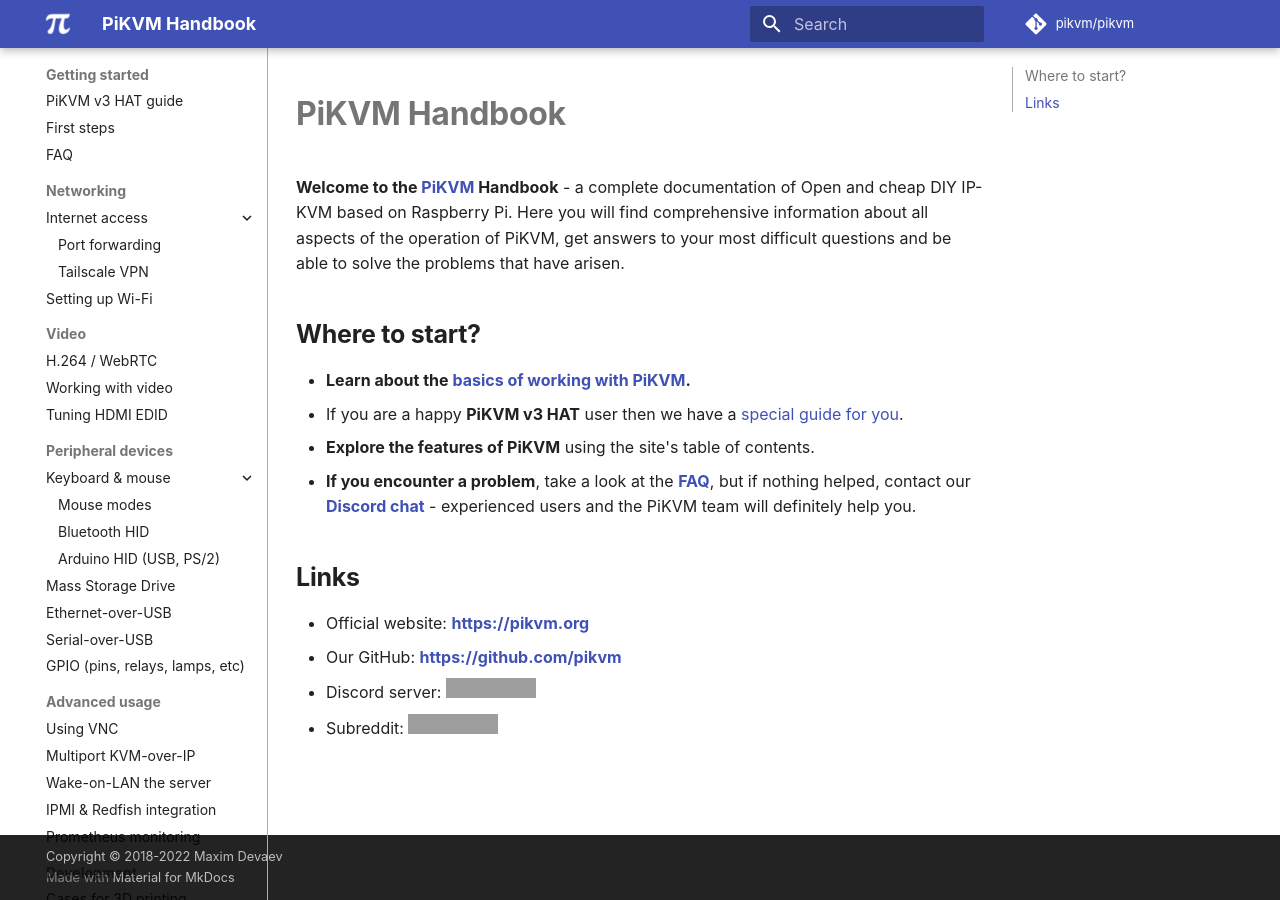
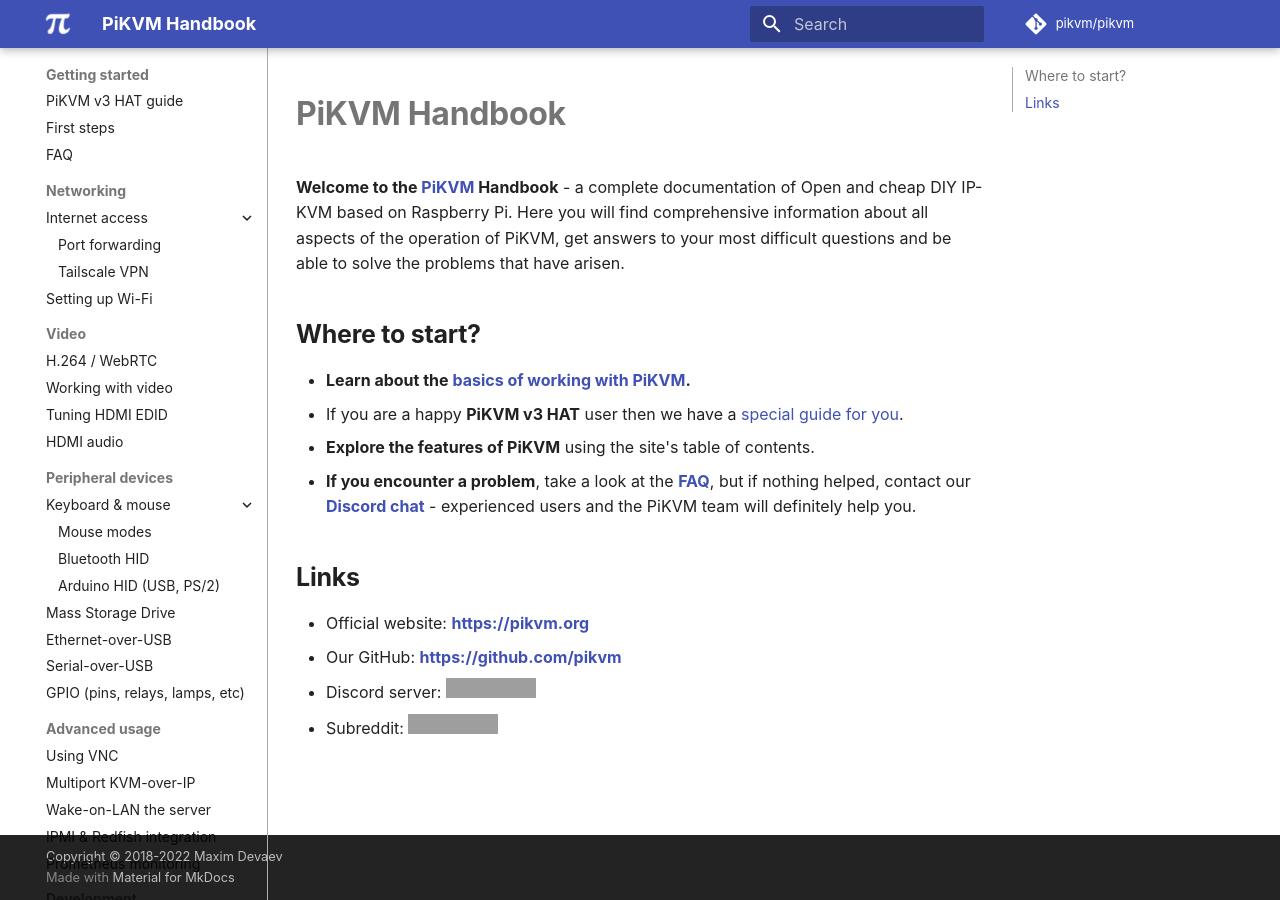
Before and after one commit to pikvm/pikvm, an MkDocs documentation site: the page built from docs/index.md, in a window 1280 px wide. Built offline with MkDocs 1.6.1 and Material for MkDocs 9.7.7, drawn with Linux system fonts in a browser that asks for light colours; some web fonts are replaced; comment, search, counter and statistics services are not loaded; grey boxes are pictures that could not be loaded.

Commit message:
contents

```diff
--- a/mkdocs.yml
+++ b/mkdocs.yml
@@ -72,6 +72,7 @@
         - "H.264 / WebRTC": webrtc.md
         - "Working with video": video.md
         - "Tuning HDMI EDID": edid.md
+        - "HDMI audio": audio.md
     - "Peripheral devices":
         - "Keyboard & mouse":
             - "Mouse modes": mouse.md
```
